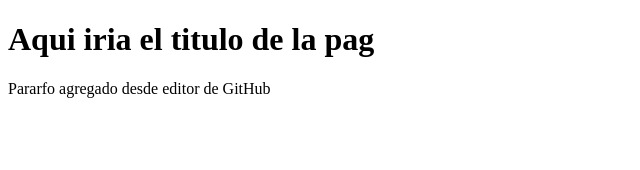
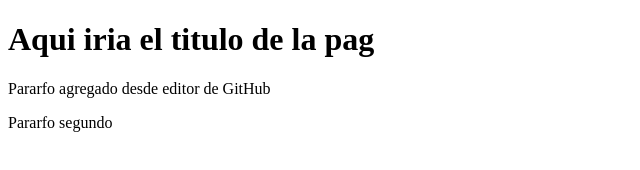
Before and after one commit to Luc1o325/Practica-3, a plain HTML site: page index.html in a window 1280 px wide. Shown: the whole page, without its empty margins (0-640 px from the left). Drawn offline with Linux system fonts and the light colour scheme.

Commit message:
segundo parrafo agregado

```diff
--- a/index.html
+++ b/index.html
@@ -9,5 +9,6 @@
 <body>
     <h1>Aqui iria el titulo de la pag</h1>
     <p>Pararfo agregado desde editor de GitHub</p>
+    <p>Pararfo segundo</p>
 </body>
 </html>
```
